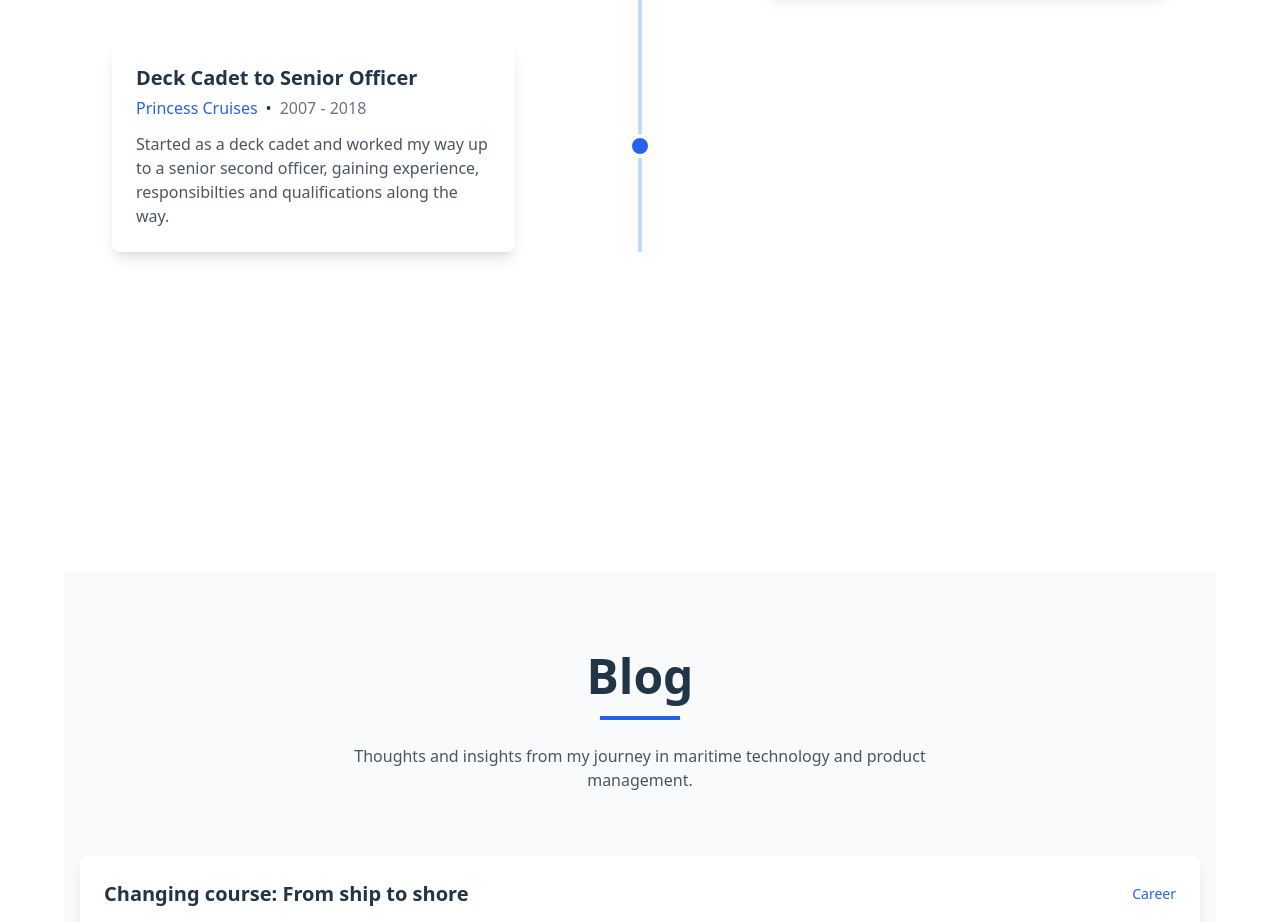
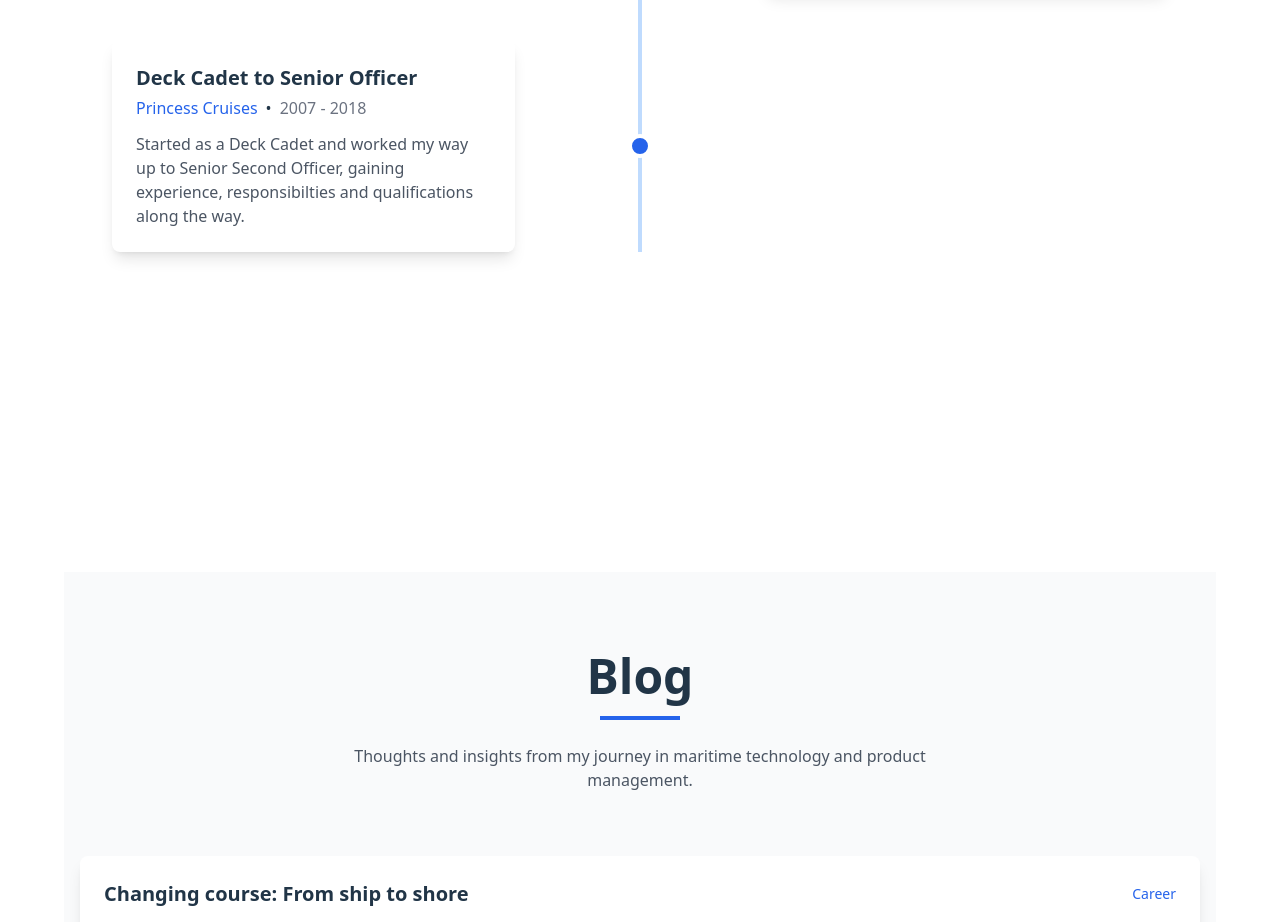
Before and after one commit to James1Law/my-portfolio, a React (Vite) app: page / in a window 1280 px wide. Shown: the part 3180-4102 px from the top of the page. Built offline with nearby package versions, Linux system fonts and the light colour scheme.

Commit message:
typo update

```diff
--- a/src/sections/Experience.jsx
+++ b/src/sections/Experience.jsx
@@ -35,7 +35,7 @@ const experiences = [
     title: "Deck Cadet to Senior Officer",
     company: "Princess Cruises",
     period: "2007 - 2018",
-    description: "Started as a deck cadet and worked my way up to a senior second officer, gaining experience, responsibilties and qualifications along the way."
+    description: "Started as a Deck Cadet and worked my way up to Senior Second Officer, gaining experience, responsibilties and qualifications along the way."
   }
 ];
 
```
